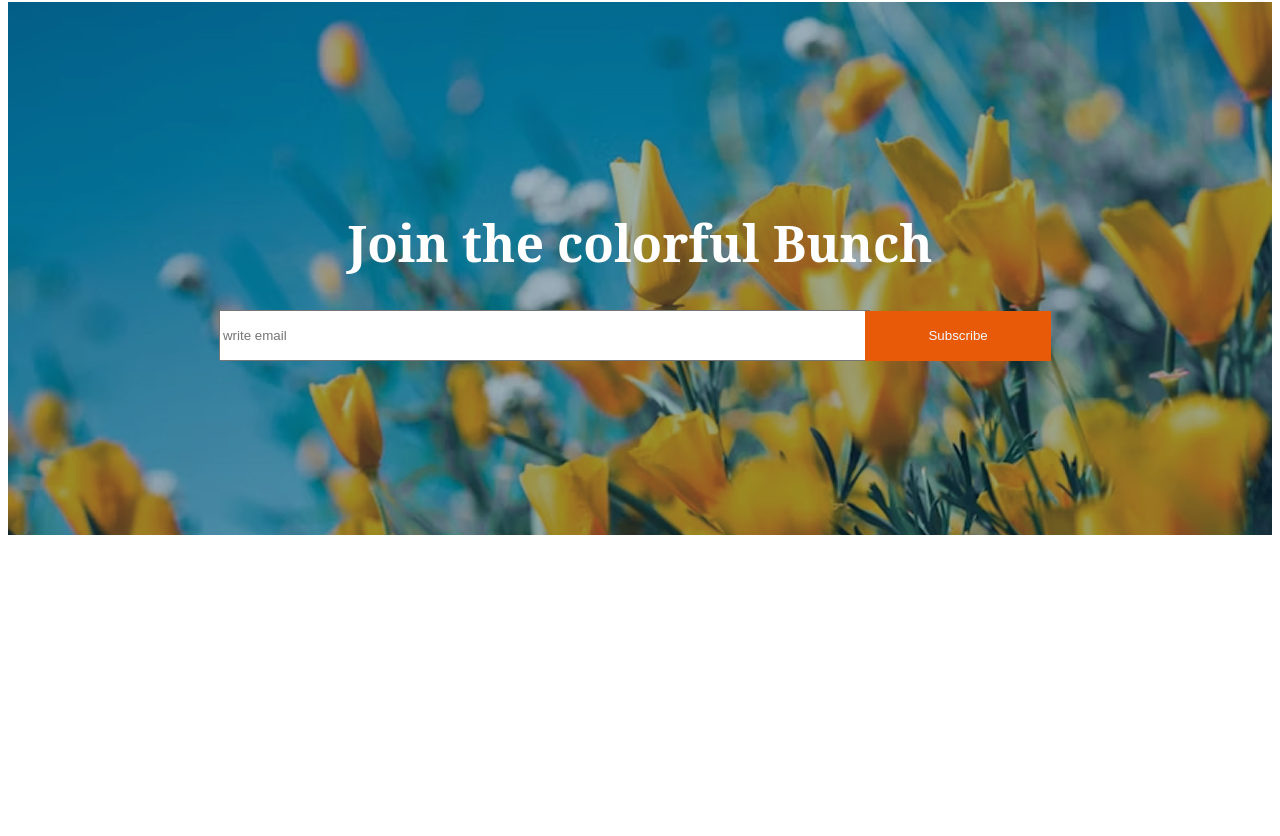
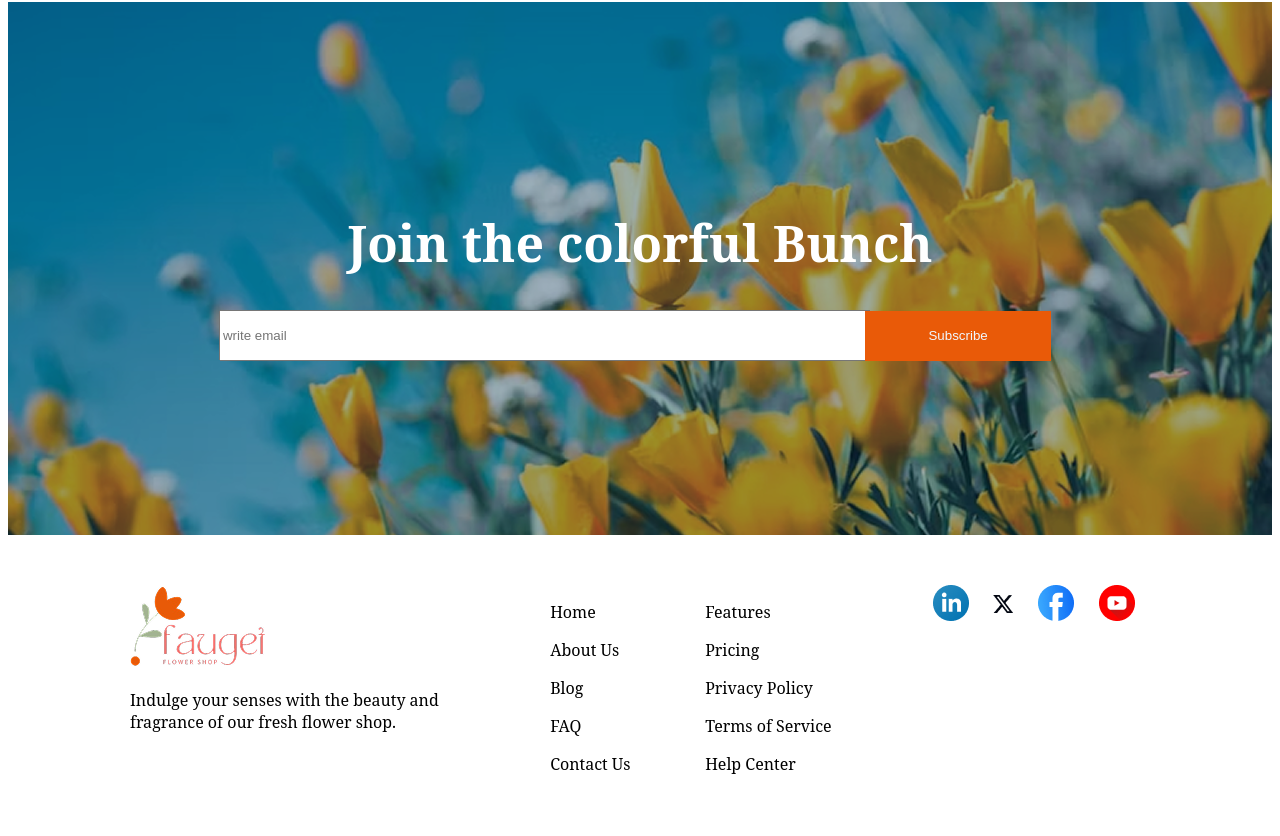
Before and after one commit to junaiedshakil/project_2_repo, a plain HTML site: page index.html in a window 1280 px wide. Shown: the part 3335-4171 px from the top of the page. Before the commit the page ends 3878 px from the top, so only its background shows below. Drawn offline with Linux system fonts and the light colour scheme.

Commit message:
fifth commit

```diff
--- a/index.css
+++ b/index.css
@@ -309,7 +309,66 @@ input{
 
 
 }
+.footer-section{
+  max-width: 1120px;
+  height: 248px ;
+  margin: 0 auto;
+  align-items: center;
 
+
+}
+
+.footer-container{
+
+  display: flex;
+  gap: 80px;
+  margin: 50px;
+}
+
+.footer-content1{
+
+  width: 359px;
+  height: 179px;
+
+}
+.footer-text1{
+  width: 85px;
+  height: 248px;
+
+
+}
+
+.footer-text2 {
+  width: 128px;
+  height: 248px;
+
+}
+.footer-content2 {
+  display: flex;
+  gap: 70px;
+
+}
+
+.footer-content2 p {
+
+  gap: 60px;
+
+}
+
+.footer-content3 {
+  width: 250px;
+  height: 36px;
+
+}
+
+.footer-content3 img {
+  margin-left: 20px;
+
+}
+.twit {
+
+  margin-bottom: 8px ;
+}
 
 
 
@@ -322,7 +381,7 @@ input{
   .nav{
     display: flex;
     justify-content: space-between;
-    align-items: center;
+    text-align: center;
   }
 
   .logo-image{
@@ -456,8 +515,8 @@ input{
     flex-direction: column;
   }
 
-  .double1,
-  .double2 {
+   .double1,
+   .double2 {
         width: 100%;
         height: 200px;
     }
@@ -493,4 +552,48 @@ input{
    .inbut{
     display: flex;
    }
+
+   .footer-section {
+
+    height: auto;
+
+   }
+
+   .footer-container {
+
+    flex-direction: column;
+    gap: 30px;
+    margin: 20px;
+    text-align: center;
+
+   }
+
+   .footer-content1,
+   .footer-content2,
+   .footer-content3{
+
+    width: 100%;
+    height: auto;
+
+    flex-direction: column;
+   }
+
+   .footer-content2 {
+
+    flex-direction: column;
+
+   }
+
+   .footer-text1,
+   .footer-text2{
+
+   width: 100%;
+   height: auto;
+
+
+
+  }
+
+
+
 }
--- a/index.html
+++ b/index.html
@@ -157,8 +157,39 @@
 
     </main>
     <footer>
+        <div class="footer-section">
+            <div class="footer-container">
 
-    </footer>
+                <div class="footer-content1">
+                    <img src="assets/logo.png" alt="">
+                    <p>Indulge your senses with the beauty and fragrance of our fresh flower shop. </p>
+                </div>
+                <div class="footer-content2">
+                    <div class="footer-text1">
+                       <p>Home</p>
+                       <p>About Us</p>
+                       <p>Blog</p>
+                       <p>FAQ</p>
+                       <p>Contact Us</p>
+                    </div>
+                    <div class="footer-text2">
+                        <p>Features</p>
+                        <p>Pricing</p>
+                        <p>Privacy Policy</p>
+                        <p>Terms of Service</p>
+                        <p>Help Center</p>
+                    </div>
+                </div>
+                <div class="footer-content3">
+                    <img src="assets/icon-linkedin.png" alt="">
+                    <img class="twit" src="assets/icon-twitter.png" alt="">
+                    <img src="assets/icon-facebook.png" alt="">
+                    <img src="assets/icon-youtube.png" alt="">
+                </div>
+
+            </div>
+        </div>
+   </footer>
 
 </body>
 </html>
```
